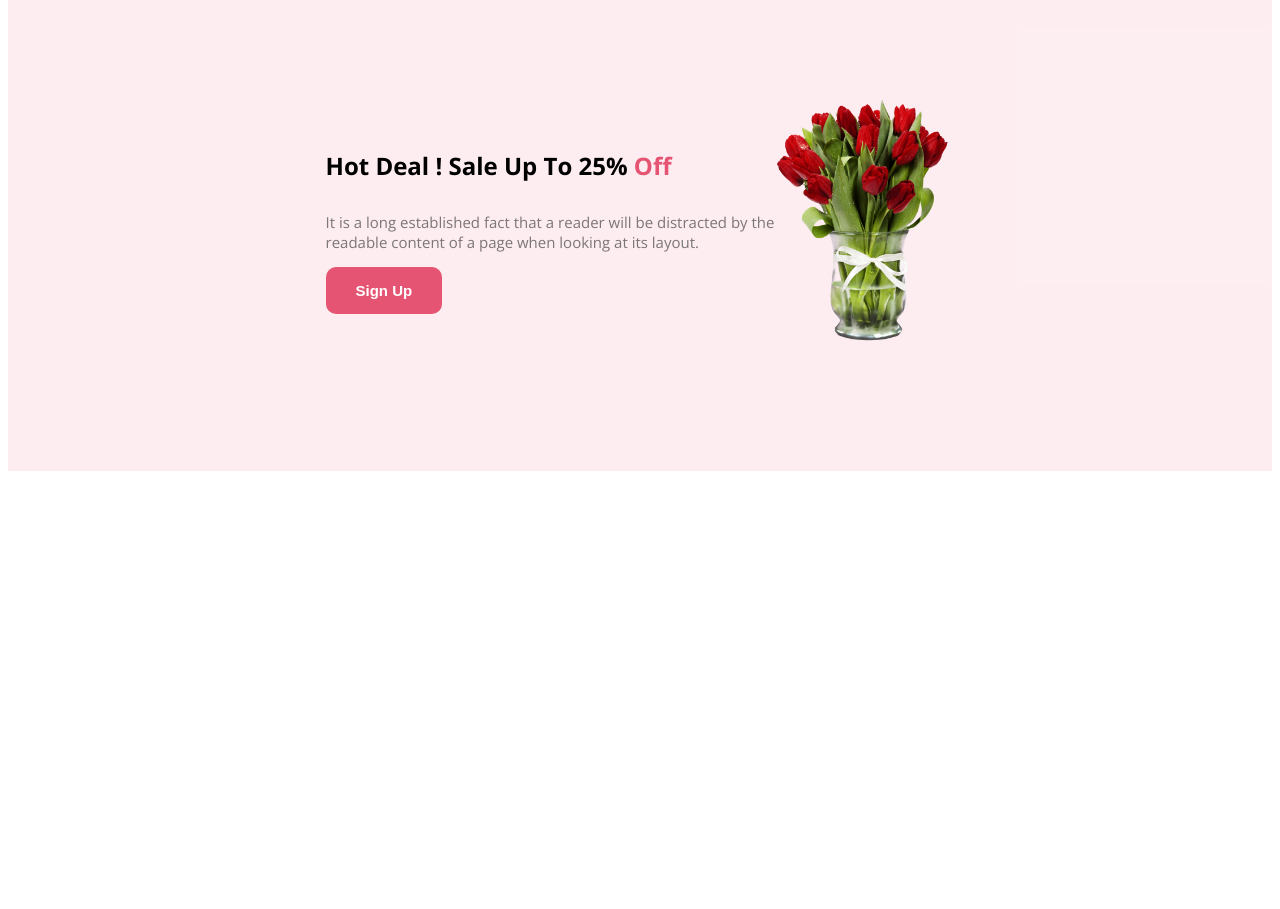
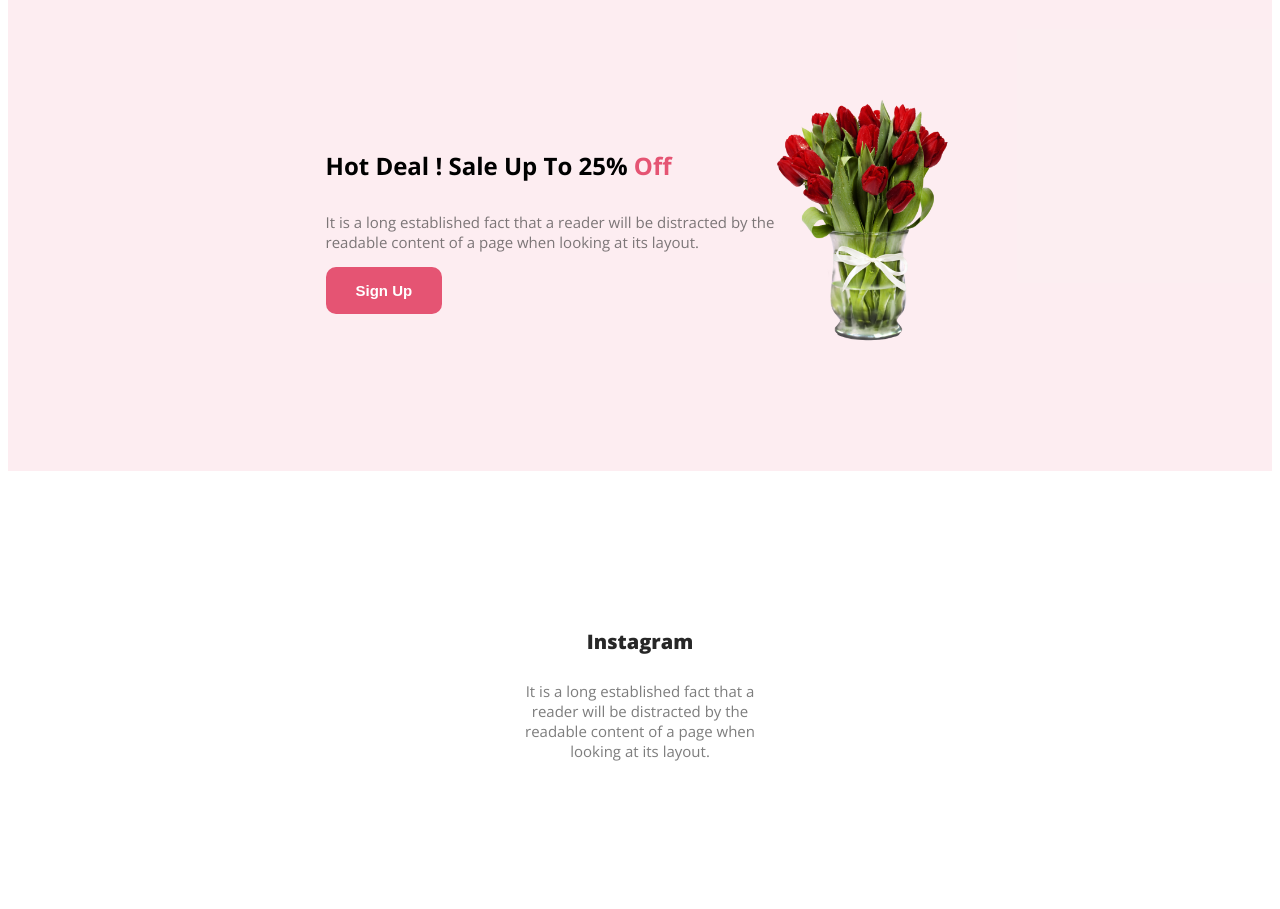
Before and after one commit to tanzila116/flowershop-website, a plain HTML site: page index.html in a window 1280 px wide. Shown: the part 2258-3167 px from the top of the page. Before the commit the page ends 2737 px from the top, so only its background shows below. Drawn offline with nearby package versions, Linux system fonts and the light colour scheme.

Commit message:
added instagram info

```diff
--- a/index.html
+++ b/index.html
@@ -58,6 +58,11 @@
             </div>
             <img class="banner-pic" src="flower asset/pngwing 8.png" alt="">
             </section>
+            <section class="instagram">
+                <h4 class="section-title">Instagram</h4>
+                <p class="section-description">It is a long established fact that a reader will be distracted by the readable content of a page when looking at its layout.</p>
+            </section>
+
 
     </main>
     <footer>
--- a/styles/website.css
+++ b/styles/website.css
@@ -135,6 +135,11 @@ justify-content: center;
     width: 180px;
     height: 250px;
 }
-#center-btn-primary.btn-primary{
+/* instagram related styles */
+.instagram{
+    padding: 130px 500px;
+    border-radius: 10px;
+    background-color: #FFF;
     text-align: center;
+    margin-bottom: 20px;
 }
```
